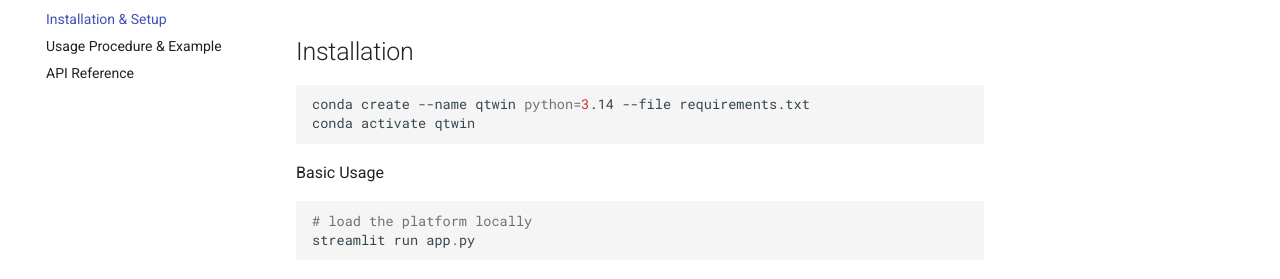
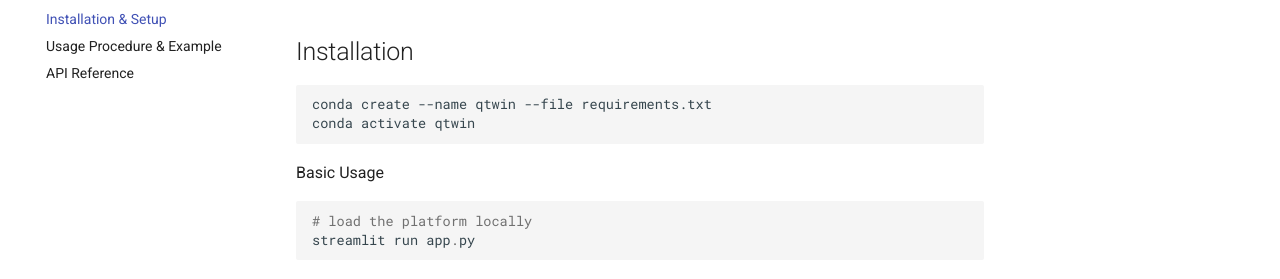
Before and after one commit to nanogchen/Q-Twin, an MkDocs documentation site: the page built from docs/installation.md, in a window 1280 px wide. Shown: the part 146-425 px from the top of the page. Built offline with MkDocs 1.6.1 and Material for MkDocs 9.7.7, drawn with Linux system fonts in a browser that asks for light colours.

Commit message:
updated install guide

````diff
--- a/docs/installation.md
+++ b/docs/installation.md
@@ -1,7 +1,7 @@
 ## Installation
 
 ```bash
-conda create --name qtwin python=3.14 --file requirements.txt
+conda create --name qtwin --file requirements.txt
 conda activate qtwin
 ```
 
````
